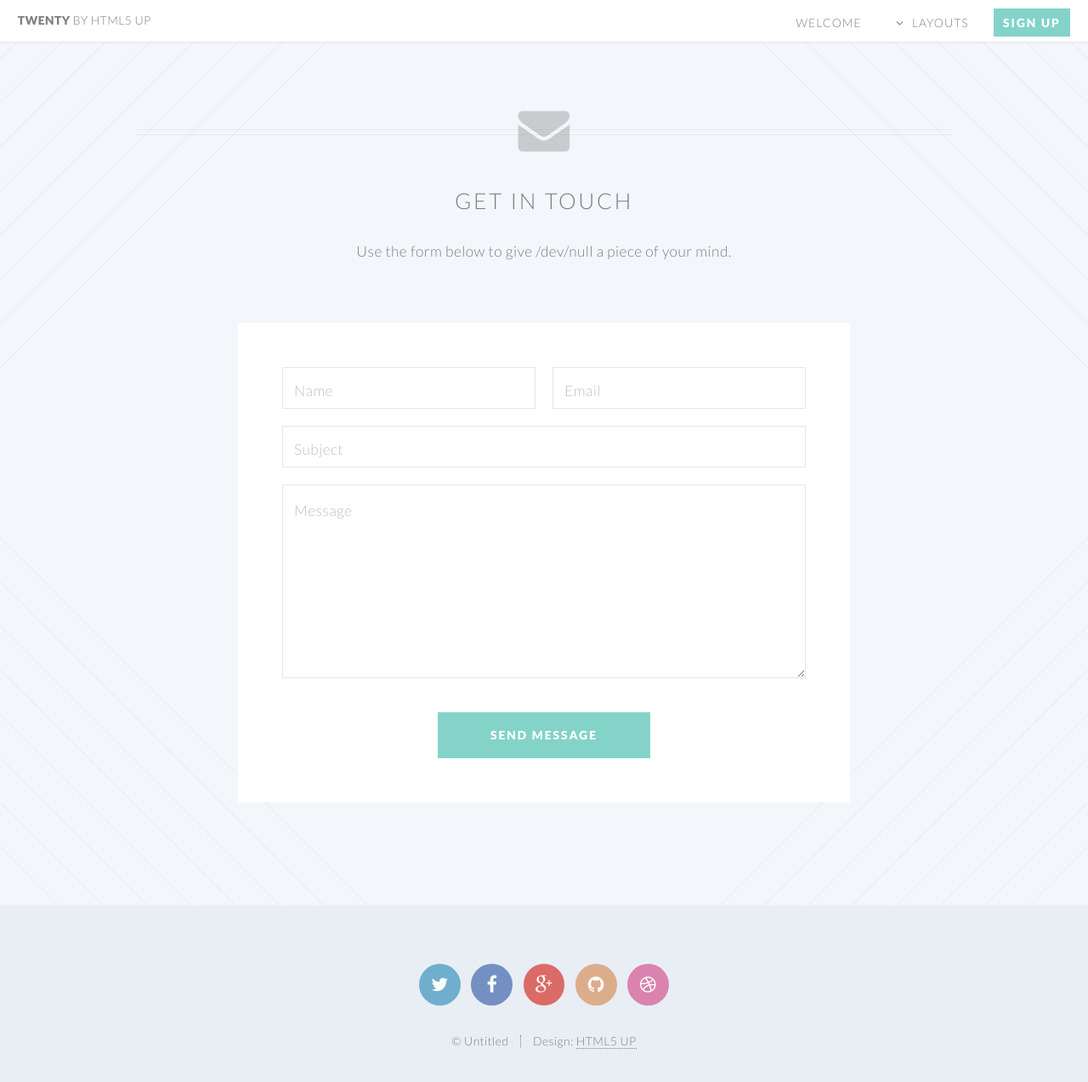
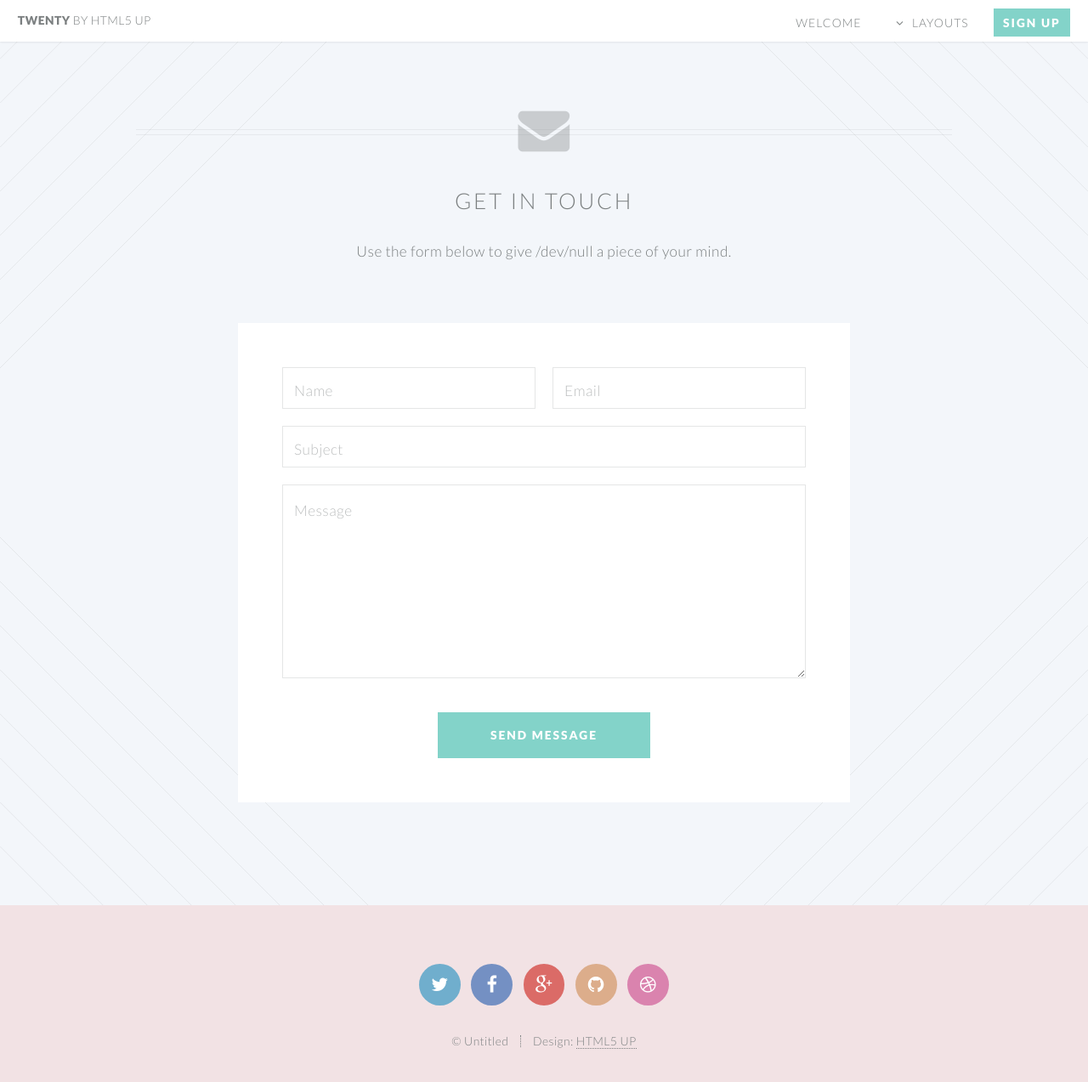
Before and after one commit to meadowhouse/meadowhouse.github.io, a Jekyll site: the page connect.html, which Jekyll copies as it is, in a window 1280 px wide and 1301 px high. Shown: the top 1273 px of the window at 85% size. Built offline with Jekyll 4.4.1, drawn with Linux system fonts in a browser that asks for light colours.

Commit message:
change footer color

```diff
--- a/css/style.css
+++ b/css/style.css
@@ -943,7 +943,7 @@
 /* Footer */
 
 	#footer {
-		background: #e8eef4;
+		background: #f2e2e4;
 		color: #7c8081;
 		padding: 5em 5em 10em 5em;
 		text-align: center;
```
